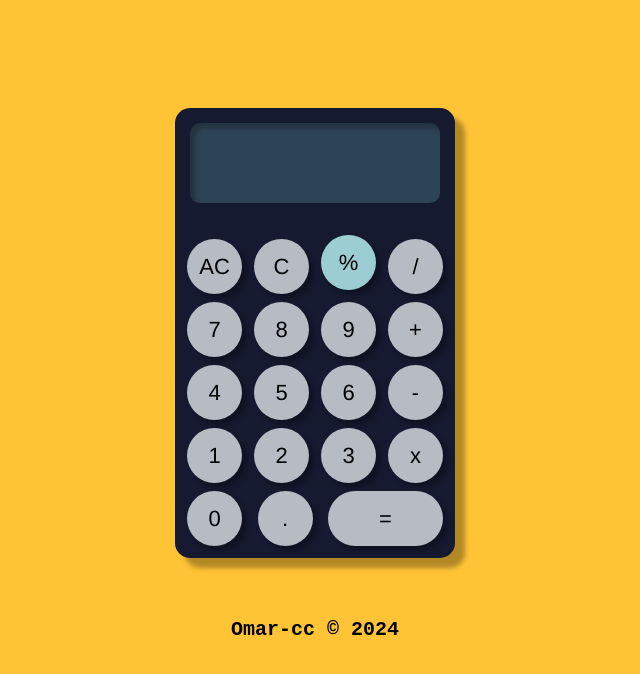
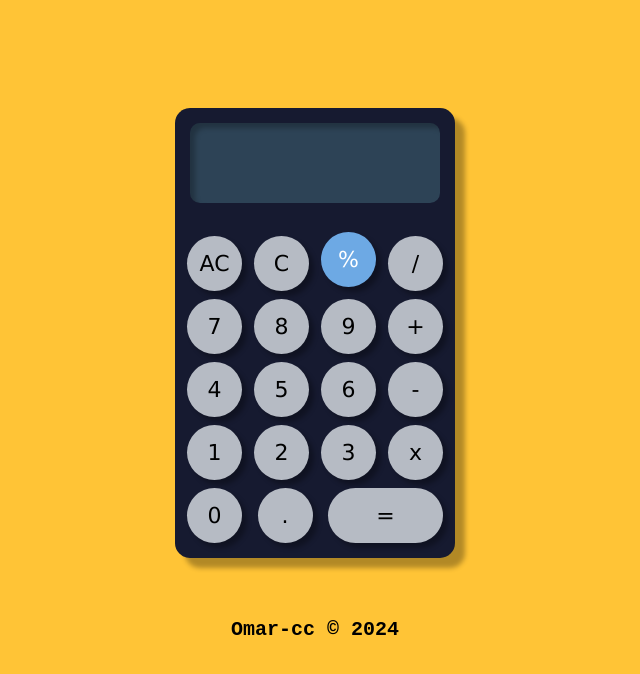
Before and after one commit to 0mar-cc/calculator, a plain HTML site: page index.html in a window 1280 px wide. In both pictures the pointer is over the button 673 px from the left and 266 px from the top of the page. Shown: the whole page, without its empty margins (325-965 px from the left). Drawn offline with Linux system fonts and the light colour scheme.

Commit message:
Changed the calculator font family and changed the hover's color of the buttons

```diff
--- a/style.css
+++ b/style.css
@@ -43,7 +43,7 @@ body{
     flex-wrap: wrap;
     flex: 0 1 auto;
     justify-content: space-between;
-    margin: 18px 12px 12px 12px;
+    margin: 18px 12px 15px 12px;
     gap: 8px;
 }
 
@@ -52,7 +52,7 @@ button{
     height:55px;
     background-color: #B6BBC4;
     color:black;
-    font-family:'Franklin Gothic Medium', 'Arial Narrow', Arial, sans-serif;
+    font-family:Verdana, Geneva, Tahoma, sans-serif;
     font-size: 22px;
     font-weight: 550;
     display:flex;
@@ -63,6 +63,7 @@ button{
     border-radius: 50%;
     box-shadow: 5px 5px 5px rgba(0, 0, 0, 0.3);
 }
+
 button:active {
     box-shadow: 0 5px #161A30;
     transform: translateY(3px);
@@ -88,19 +89,20 @@ button:active {
 #multiplication:hover,
 #percentage:hover
 {
-    background-color: #9BCDD2;
+    background-color: #6DA9E4;
+    color: white;
     margin-top:-4px;
 
 }
 
 #equal:hover{
-    background-color: #A2FF86;
+    background-color: #98D8AA;
     margin-top:-4px;
 
 }
 
 .numbers:hover{
-    background-color: #5e6163;
+    background-color: #4F4557;
     color:white;
     margin-top:-4px;
 }
```
